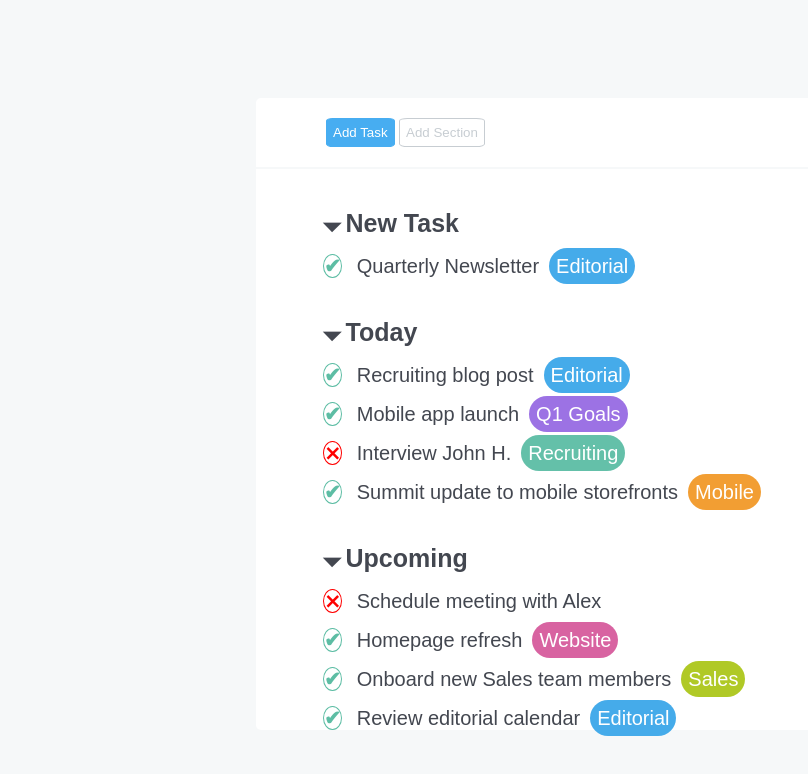
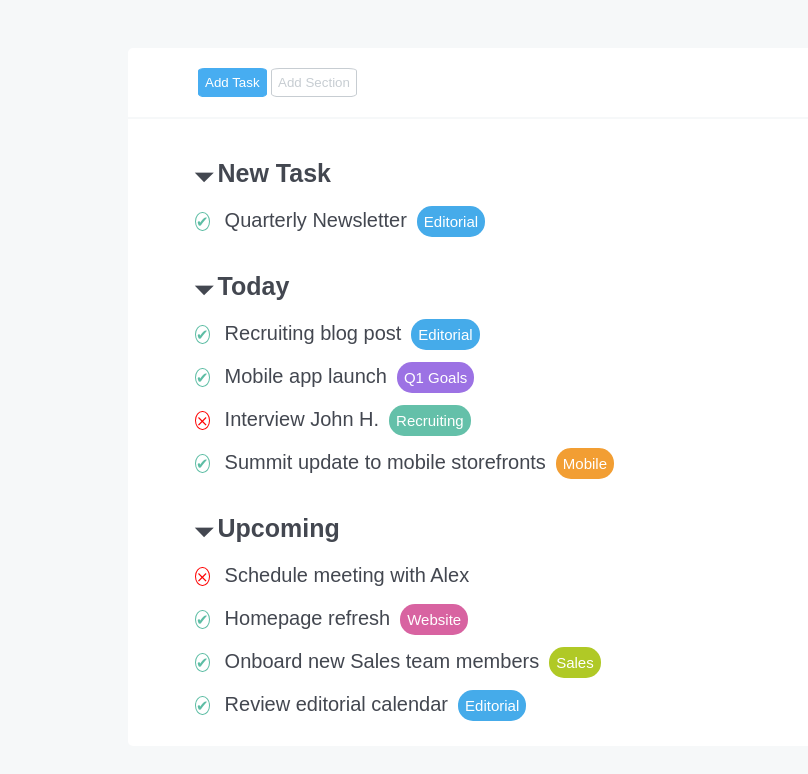
Before and after one commit to Apollo11-hub/html-css-toboolist, a plain HTML site: page index.html in a window 1280 px wide. Shown: the part 60-834 px from the top of the page, without its empty margins (0-808 px from the left). Drawn offline with Linux system fonts and the light colour scheme.

Commit message:
dettagli width e foot

```diff
--- a/css/style.css
+++ b/css/style.css
@@ -9,13 +9,13 @@ General
   font-family: Arial, Helvetica, sans-serif;
 }
 
-main{
-  height: 2000px;
+section{
+  width: 80%;
+  margin: 0 auto;
 }
-
-section{
-  width: 60%;
-  margin: 0 auto;
+a{
+  text-decoration: none;
+  color: white;
 }
 
 .container{
@@ -48,7 +48,7 @@ Main
 */
 
   .buttonspace{
-    padding-top: 100px;
+    padding-top: 50px;
   }
 
   .buttonspace div{
@@ -60,7 +60,6 @@ Main
   #butt-one{
     padding: 6px;
     margin-left: 50px;
-    color: white;
     background-color: #47adf1;
     border:1px solid  #47adf1;
     border-radius: 10%;
@@ -75,6 +74,8 @@ Main
 
   .todolist{
     padding-top: 2px;
+    padding-bottom: 100px;
+
   }
 
   .todolist div{
@@ -98,7 +99,7 @@ Main
     color: #434750;
     font-size: 20px;
     font-weight: 500;
-    padding-top: 15px;
+    padding-top: 20px;
   }
 
   .positive::before{
@@ -108,7 +109,7 @@ Main
     margin-right: 15px;
     border: 1px solid #5dbda4;
     border-radius: 50%;
-    font-weight: bold;
+    font-size: 15px;
   }
 
   .negative::before{
@@ -118,14 +119,15 @@ Main
     margin-right: 15px;
     border: 1px solid #ff0000;
     border-radius: 50%;
-    font-weight: bold;
+    font-size: 15px;
   }
 
   .editorial::after{
     content:"Editorial";
     margin-left: 10px;
     padding: 7px;
-    border-radius: 20px;
+    border-radius: 15px;
+    font-size: 15px;
     color: white;
     background-color: #45abea;
     }
@@ -135,7 +137,8 @@ Main
     content:"Q1 Goals";
     margin-left: 10px;
     padding: 7px;
-    border-radius: 20px;
+    border-radius: 15px;
+    font-size: 15px;
     color: white;
     background-color: #9c72e4;
     }
@@ -144,7 +147,8 @@ Main
     content:"Recruiting";
     margin-left: 10px;
     padding: 7px;
-    border-radius: 20px;
+    border-radius: 15px;
+    font-size: 15px;
     color: white;
     background-color: #64c0a9;
     }
@@ -153,32 +157,32 @@ Main
     content:"Mobile";
     margin-left: 10px;
     padding: 7px;
-    border-radius: 20px;
+    border-radius: 15px;
+    font-size: 15px;
     color: white;
     background-color: #f29e33;
     }
 
-    .none::after{
-    content:"none";
-    margin-left: 10px;
-    padding: 7px;
-    border-radius: 20px;
-    color: white;
-    background-color: #45abea;
-    }
     .website::after{
     content:"Website";
     margin-left: 10px;
     padding: 7px;
-    border-radius: 20px;
+    border-radius: 15px;
+    font-size: 15px;
     color: white;
     background-color: #d863a1;
     }
+
     .sales::after{
     content:"Sales";
     margin-left: 10px;
     padding: 7px;
-    border-radius: 20px;
+    border-radius: 15px;
+    font-size: 15px;
     color: white;
     background-color: #b0c926;
     }
+
+    #bottom{
+      padding-bottom: 30px;
+    }
--- a/index.html
+++ b/index.html
@@ -26,7 +26,7 @@
     <section class="buttonspace">
       <div>
         <!-- Modificare link per bottoni -->
-        <a href=""><button id="butt-one">Add Task</button></a>
+        <button id="butt-one"><a href="">Add Task</a></button>
         <button id="butt-two">Add Section</button>
       </div>
     </section>
@@ -45,17 +45,14 @@
         <p class="secondarytext negative" >Schedule meeting with Alex</p>
         <p class="secondarytext positive website" >Homepage refresh</p>
         <p class="secondarytext positive sales" >Onboard new Sales team members</p>
-        <p class="secondarytext positive editorial" >Review editorial calendar</p>
+        <p class="secondarytext positive editorial" id="bottom">Review editorial calendar</p>
+
       </div>
-
-
-
-
 
     </section>
 
+  </main>
 
-  </main>
 
 </body>
 </html>
```
